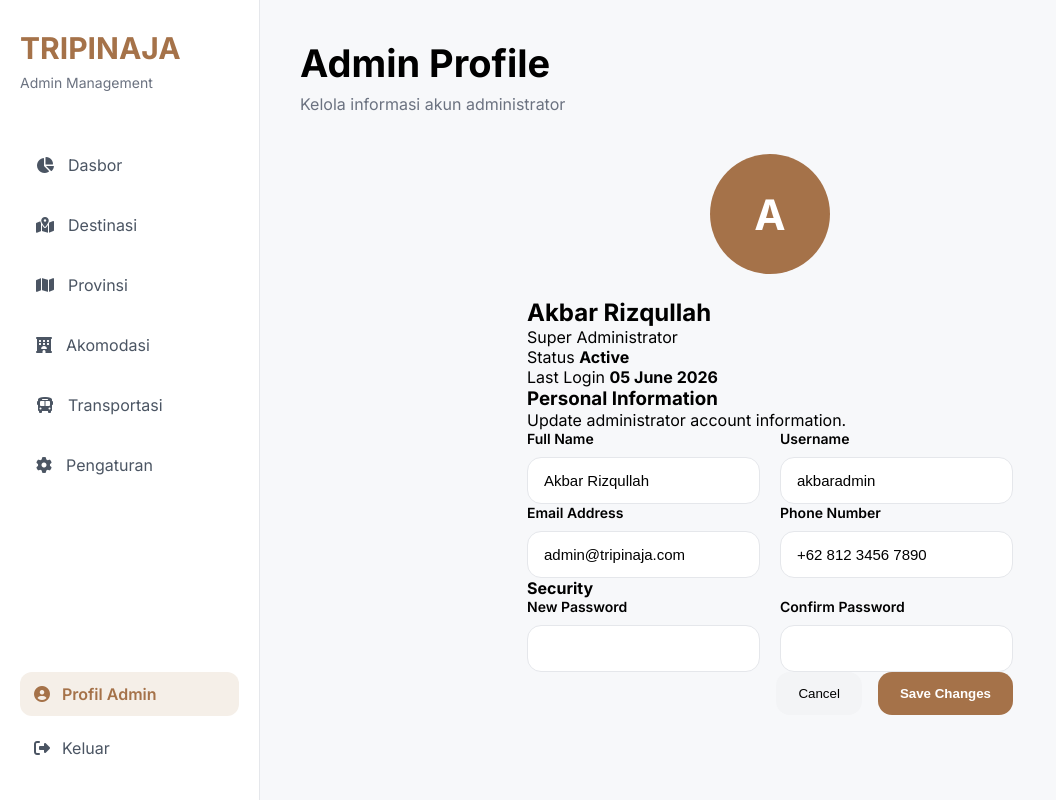
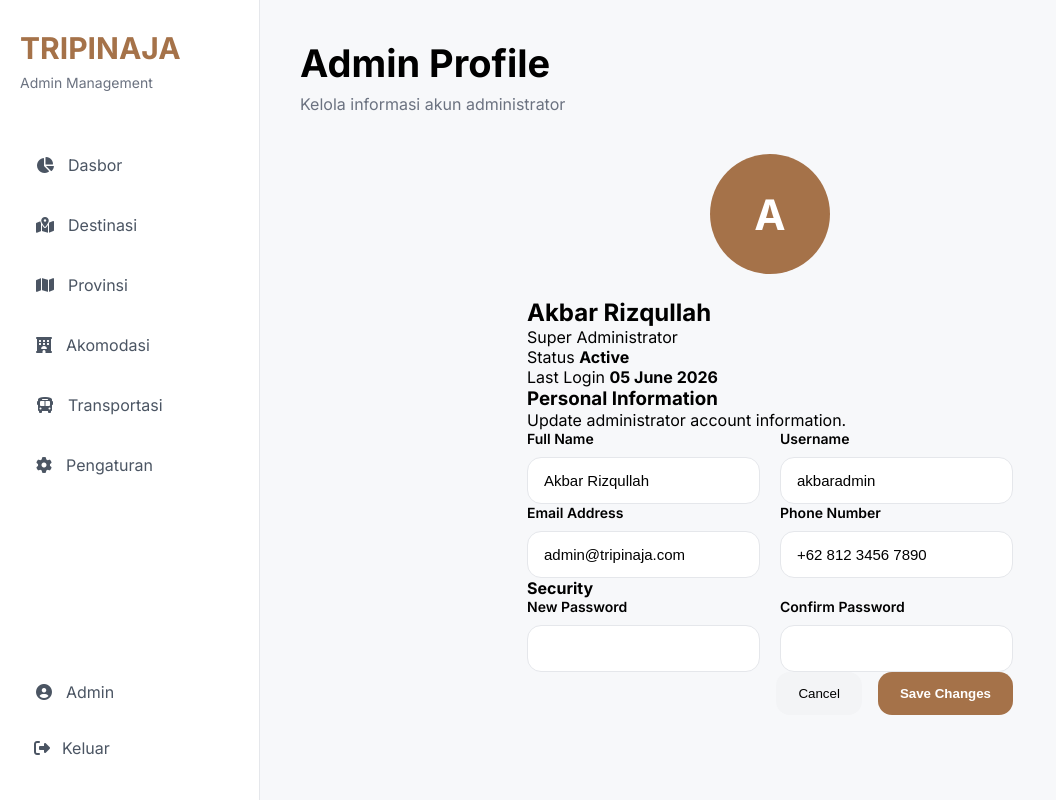
Before and after one commit to Akbarrzql/Java-OOP-Tubes-Kel1, a Spring app: template src/main/resources/templates/admin/profile/profile.html in a window 1280 px wide. Shown: the whole page, without its empty margins (0-1056 px from the left). Run offline with Thymeleaf, Linux system fonts and the light colour scheme; the template is opened without the code that fills it, so the values that code supplies are empty.

Commit message:
Pangeran memperbaiki ADMIN

```diff
--- a/src/main/resources/templates/fragments/admin-sidebar.html
+++ b/src/main/resources/templates/fragments/admin-sidebar.html
@@ -83,12 +83,10 @@
         <!-- FOOTER -->
         <div class="sidebar-footer">
 
-            <a th:href="@{/admin/profile}" th:class="${activeMenu == 'profile'}
-       ? 'sidebar-link active'
-       : 'sidebar-link'">
+            <div class="sidebar-link">
                 <i class="fas fa-user-circle"></i>
-                Profil Admin
-            </a>
+                Admin
+            </div>
 
             <a th:href="@{/auth/logout}">
                 <i class="fas fa-sign-out-alt"></i>
```
